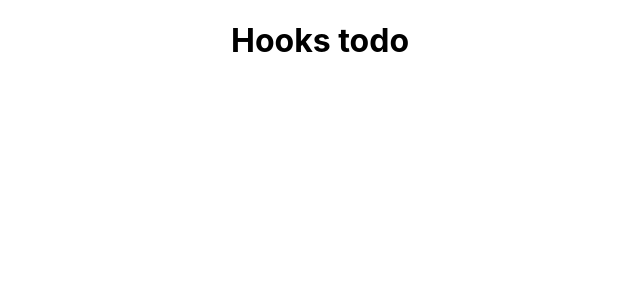
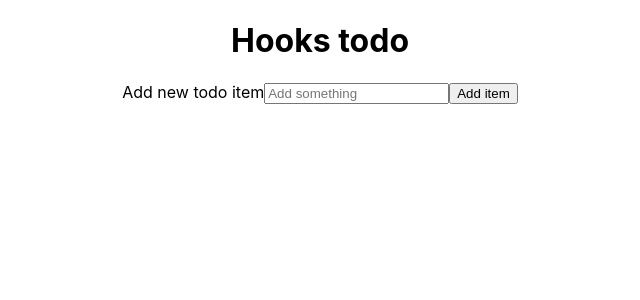
Before and after one commit to SanderKoopmans/hooks_todo, a React (Create React App) app: page / in a window 1280 px wide. Shown: the top 300 px of the page, without its empty margins (320-960 px from the left). Built offline with nearby package versions, Linux system fonts and the light colour scheme.

Commit message:
added simple form

```diff
--- a/src/App.jsx
+++ b/src/App.jsx
@@ -1,10 +1,12 @@
 import React from 'react';
 import './App.css';
+import AddForm from './components/AddForm';
 
 function App() {
   return (
     <div className="App">
       <h1>Hooks todo</h1>
+      <AddForm />
     </div>
   );
 }
--- /dev/null
+++ b/src/components/AddForm.jsx
@@ -0,0 +1,18 @@
+import React from 'react';
+
+const AddForm = () => {
+  return (
+    <form>
+      <label htmlFor="todo-add">
+        Add new todo item
+        <input
+          id="todo-add"
+          name="todo-add"
+          placeholder="Add something" />
+      </label>
+      <button type="submit">Add item</button>
+    </form>
+  );
+};
+
+export default AddForm;
```
